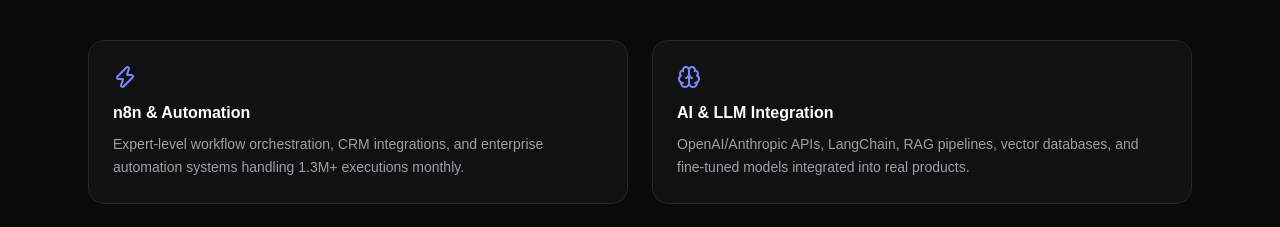
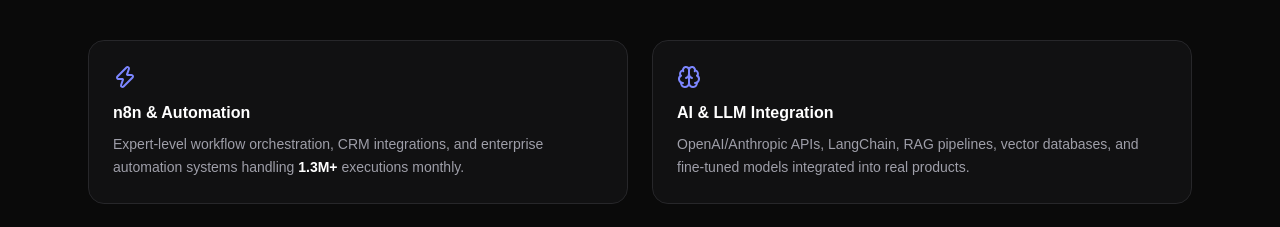
Before and after one commit to TavinHVM/portfolio, a Next.js app: page / in a window 1280 px wide. Shown: the part 840-1067 px from the top of the page. Built offline with nearby package versions, Linux system fonts and the light colour scheme.

Commit message:
feat: minor changes

```diff
--- a/src/components/Specialties.tsx
+++ b/src/components/Specialties.tsx
@@ -32,6 +32,14 @@
   },
 ];
 
+const highlightMetrics = (text: string) => {
+  const highlighted = text.replace(
+    /(\$[\d,.]+[MKB+]*|\d+[\d,.]*[MKB%+]+\+?|\d+\+?\s?(hours?|platforms?|subscribers?|tools?))/gi,
+    '<strong class="text-white font-semibold">$1</strong>'
+  );
+  return { __html: highlighted };
+};
+
 export function Specialties() {
   const ref = useFadeInOnScroll({ threshold: 0.2 });
 
@@ -54,7 +62,7 @@
               {specialty.title}
             </h3>
             <p className="text-zinc-400 text-sm leading-relaxed">
-              {specialty.description}
+              <span dangerouslySetInnerHTML={highlightMetrics(specialty.description)} />
             </p>
           </div>
         ))}
```
